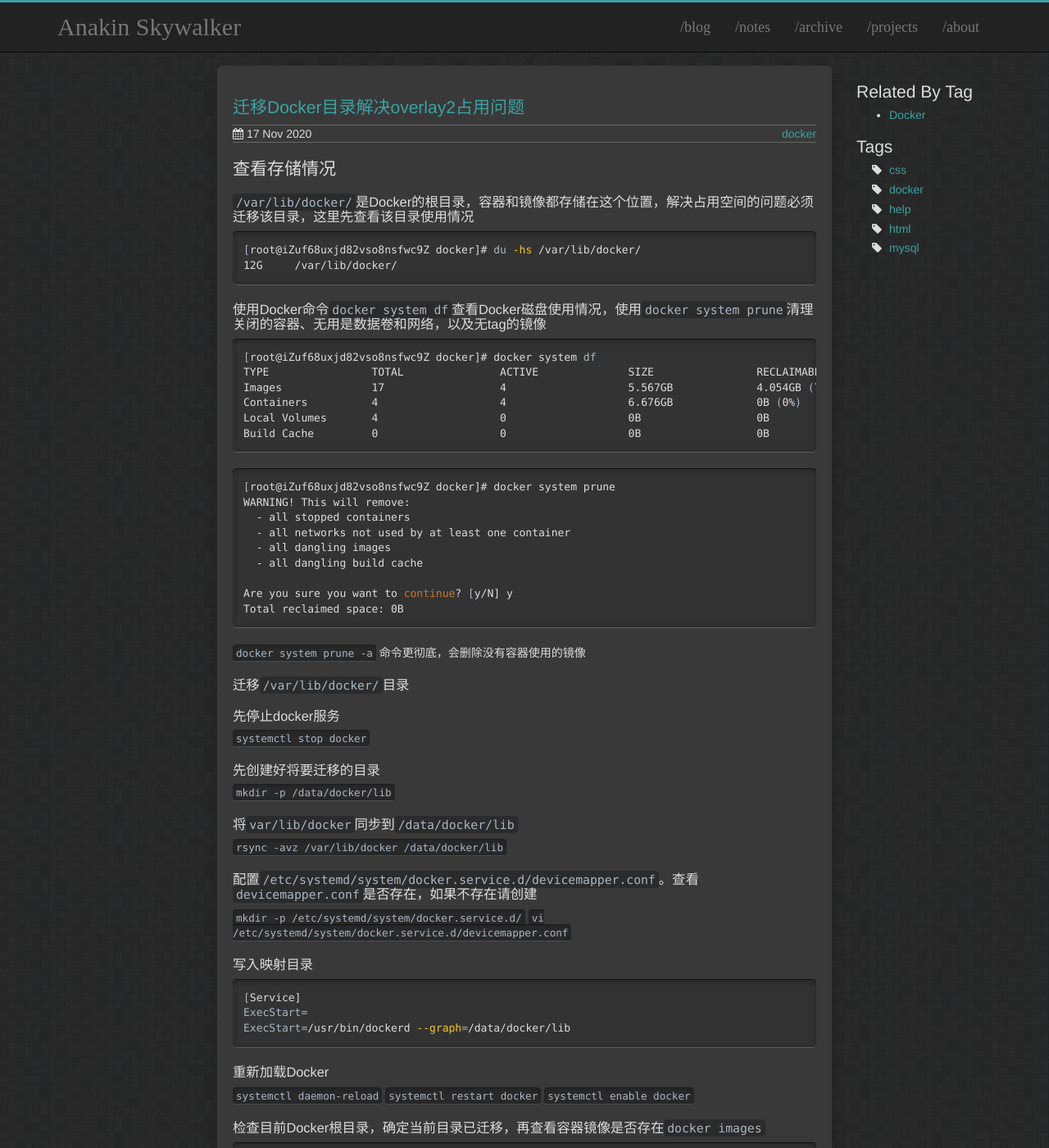
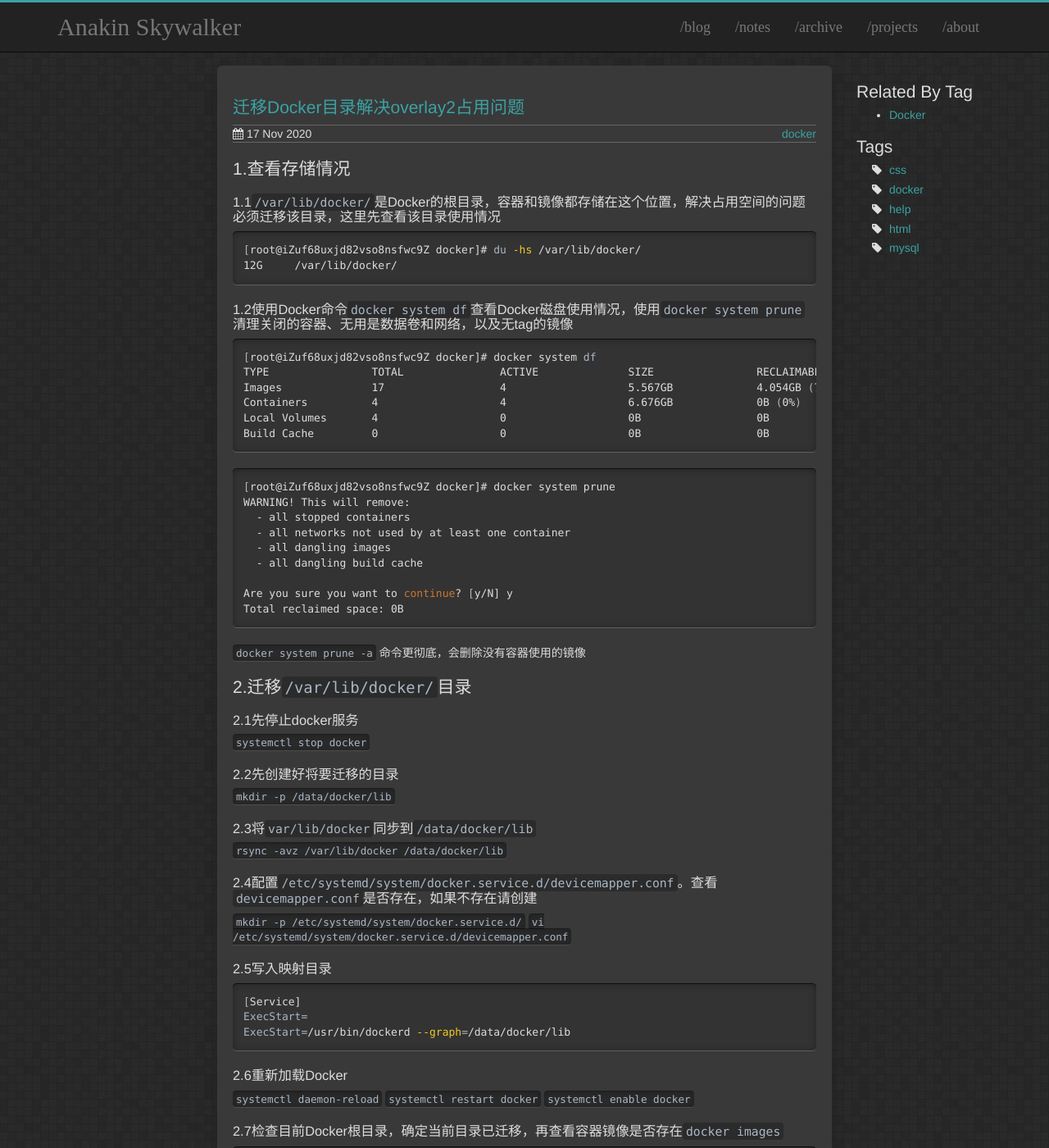
Before and after one commit to AnakinSkyW/AnakinSkyW.github.io, a Jekyll site: the page built from _posts/docker/2020-11-17-迁移Docker目录解决overlay2占用问题.md, in a window 1280 px wide and 1400 px high. Shown: the whole window at 82% size. Built offline with Jekyll 4.4.1, drawn with Linux system fonts in a browser that asks for light colours; comment, search, counter and statistics services are not loaded.

Commit message:
:memo: 增加目录号

````diff
--- a/_posts/docker/2020-11-17-迁移Docker目录解决overlay2占用问题.md
+++ b/_posts/docker/2020-11-17-迁移Docker目录解决overlay2占用问题.md
@@ -10,16 +10,16 @@ comments: true
 toc: false
 ---
 
-## 查看存储情况
+## 1.查看存储情况
 
-### `/var/lib/docker/`是Docker的根目录，容器和镜像都存储在这个位置，解决占用空间的问题必须迁移该目录，这里先查看该目录使用情况
+### 1.1`/var/lib/docker/`是Docker的根目录，容器和镜像都存储在这个位置，解决占用空间的问题必须迁移该目录，这里先查看该目录使用情况
 
 ```bash
 [root@iZuf68uxjd82vso8nsfwc9Z docker]# du -hs /var/lib/docker/
 12G     /var/lib/docker/
 ```
 
-###  使用Docker命令`docker system df`查看Docker磁盘使用情况，使用`docker system prune`清理关闭的容器、无用是数据卷和网络，以及无tag的镜像
+### 1.2使用Docker命令`docker system df`查看Docker磁盘使用情况，使用`docker system prune`清理关闭的容器、无用是数据卷和网络，以及无tag的镜像
 
 ```bash
 [root@iZuf68uxjd82vso8nsfwc9Z docker]# docker system df
@@ -44,26 +44,26 @@ Total reclaimed space: 0B
 
 `docker system prune -a` 命令更彻底，会删除没有容器使用的镜像
 
-### 迁移`/var/lib/docker/`目录
+## 2.迁移`/var/lib/docker/`目录
 
-### 先停止docker服务
+### 2.1先停止docker服务
 
 `systemctl stop docker`
 
-### 先创建好将要迁移的目录
+### 2.2先创建好将要迁移的目录
 
 `mkdir -p /data/docker/lib`
 
-### 将`var/lib/docker`同步到`/data/docker/lib`
+### 2.3将`var/lib/docker`同步到`/data/docker/lib`
 
 `rsync -avz /var/lib/docker /data/docker/lib`
 
-### 配置`/etc/systemd/system/docker.service.d/devicemapper.conf`。查看`devicemapper.conf`是否存在，如果不存在请创建
+### 2.4配置`/etc/systemd/system/docker.service.d/devicemapper.conf`。查看`devicemapper.conf`是否存在，如果不存在请创建
 
 `mkdir -p /etc/systemd/system/docker.service.d/`
 `vi /etc/systemd/system/docker.service.d/devicemapper.conf`
 
-### 写入映射目录
+### 2.5写入映射目录
 
 ```bash
 [Service]
@@ -71,13 +71,13 @@ ExecStart=
 ExecStart=/usr/bin/dockerd --graph=/data/docker/lib
 ```
 
-### 重新加载Docker
+### 2.6重新加载Docker
 
 `systemctl daemon-reload`
 `systemctl restart docker`
 `systemctl enable docker`
 
-### 检查目前Docker根目录，确定当前目录已迁移，再查看容器镜像是否存在`docker images`
+### 2.7检查目前Docker根目录，确定当前目录已迁移，再查看容器镜像是否存在`docker images`
 
 ```bash
 [root@iZuf68uxjd82vso8nsfwc9Z docker]# docker info
@@ -86,6 +86,6 @@ ExecStart=/usr/bin/dockerd --graph=/data/docker/lib
 ...
 ```
 
-### 确认无误后删除 `/var/lib/docker`
+### 2.8确认无误后删除 `/var/lib/docker`
 
 `rm -rf /var/lib/docker`
````
